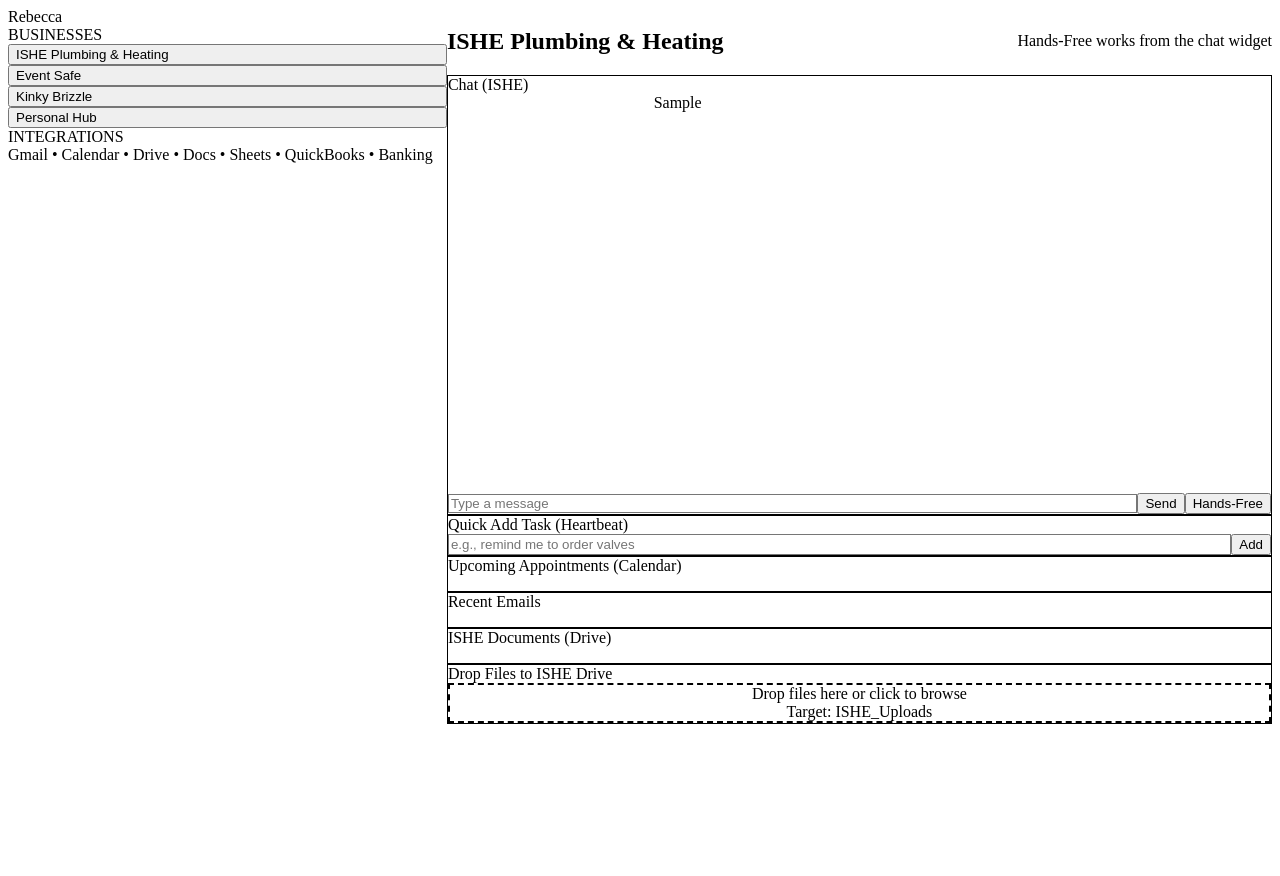
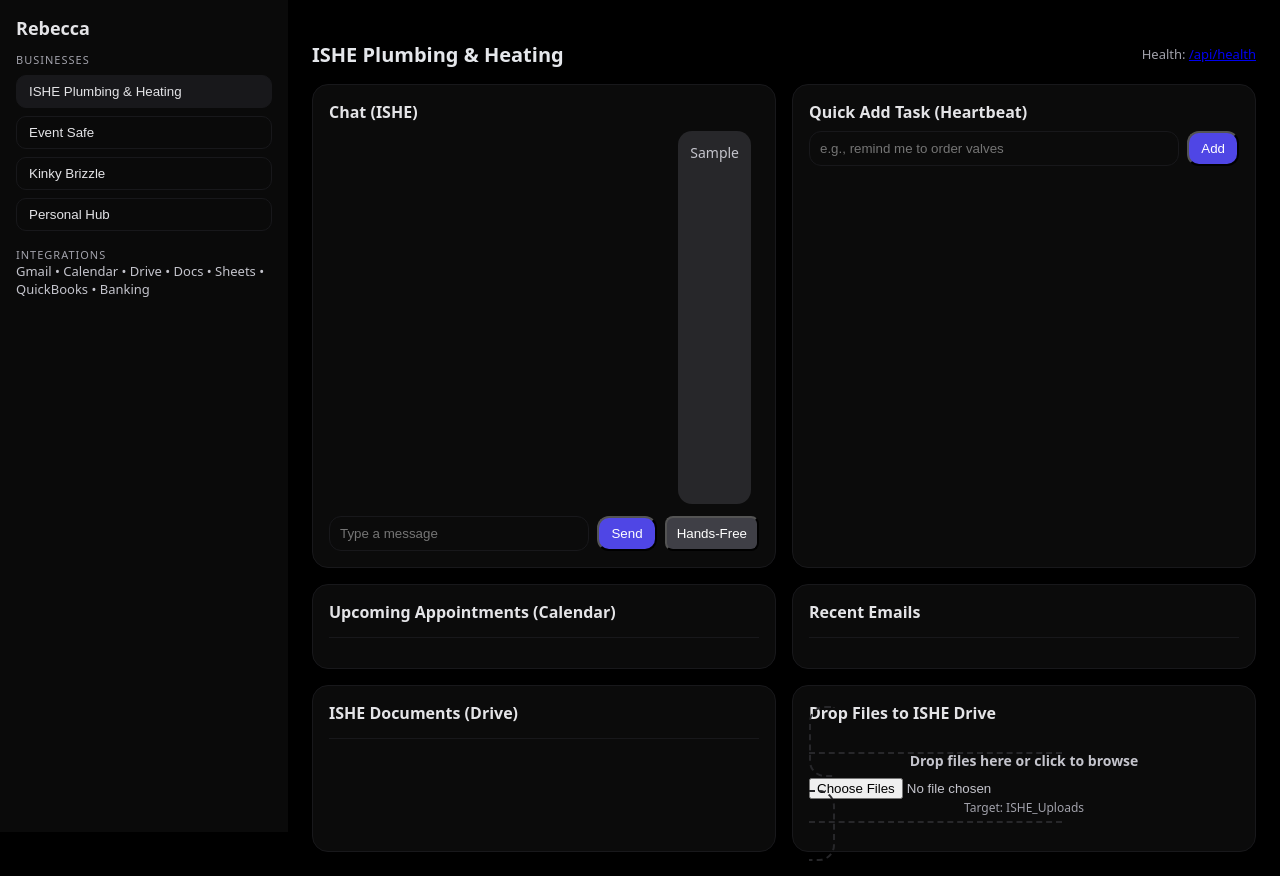
Before and after one commit to iansmith35/Rebecca-ai-studio-, a Next.js app: page / in a window 1280 px wide. Both pictures are taken after typing "Sample" into the empty fields and a click on the button "Send". Before the commit the page ends 816 px from the top, so only its background shows below. Built offline with nearby package versions, Linux system fonts and the light colour scheme; no server answers.

Commit message:
Complete Next.js dashboard conversion with inline styles
Co-authored-by: iansmith35 <217621709+iansmith35@users.noreply.github.com>

```diff
--- a/app/layout.tsx
+++ b/app/layout.tsx
@@ -1,18 +1,10 @@
-import './globals.css'
-
-export const metadata = {
-  title: 'Rebecca Studio',
-  description: 'Private Hard-Coded Setup (ISHE + Personal Hub)',
-}
-
-export default function RootLayout({
-  children,
-}: {
-  children: React.ReactNode
-}) {
+export const metadata = { title: "Rebecca Studio" };
+export default function RootLayout({ children }: { children: React.ReactNode }) {
   return (
     <html lang="en">
-      <body>{children}</body>
+      <body style={{ background: "#000", color: "#e5e7eb", margin: 0, fontFamily: "system-ui" }}>
+        {children}
+      </body>
     </html>
-  )
+  );
 }
--- a/app/page.tsx
+++ b/app/page.tsx
@@ -1,11 +1,26 @@
-"use client";
-import { useState } from "react";
 import Sidebar from "@/components/Sidebar";
 import { ISHEPanel, PersonalPanel } from "@/components/Panels";
 import Card from "@/components/Card";
 import { REBECCA } from "@/lib/rebeccaConfig";
+"use client";
+import { useState } from "react";
 
-export default function Page(){ return (<main className="min-h-screen bg-black text-zinc-100"><div className="flex"><ClientShell/></div></main>); }
-
-function ClientShell(){ const [active,setActive]=useState<string>(REBECCA.brands.find(b=>b.default)?.key||'ishe'); return (<><Sidebar active={active} onSelect={setActive}/><section className="flex-1 p-6 space-y-4"><header className="flex items-center justify-between"><h1 className="text-xl font-semibold">{label(active)}</h1><div className="text-sm text-zinc-400">Hands‑Free works from the chat widget</div></header>{active==='ishe'&&<ISHEPanel/>}{active==='personal'&&<PersonalPanel/>}{active==='eventsafe'&&<Card title="Event Safe">Linked later. Placeholder panel.</Card>}{active==='kinkybrizzle'&&<Card title="Kinky Brizzle">Linked later. Placeholder panel.</Card>}</section></>); }
-function label(key:string){ const m=REBECCA.brands.find(x=>x.key===key); return m?.label||key; }
+export default function Page() {
+  const [active, setActive] = useState(REBECCA.brands.find(b => b.default)?.key || "ishe");
+  return (
+    <main className="min-h-screen" style={{ display: "flex" }}>
+      <Sidebar active={active} onSelect={setActive} />
+      <section style={{ flex: 1, padding: 24 }}>
+        <header style={{ display: "flex", justifyContent: "space-between", alignItems: "center" }}>
+          <h1 style={{ fontSize: 20, fontWeight: 600 }}>{label(active)}</h1>
+          <div style={{ fontSize: 13, color: "#a1a1aa" }}>Health: <a href="/api/health">/api/health</a></div>
+        </header>
+        {active === "ishe" && <ISHEPanel />}
+        {active === "personal" && <PersonalPanel />}
+        {active === "eventsafe" && <Card title="Event Safe">Linked later. Placeholder panel.</Card>}
+        {active === "kinkybrizzle" && <Card title="Kinky Brizzle">Linked later. Placeholder panel.</Card>}
+      </section>
+    </main>
+  );
+  function label(key: string) { const m = REBECCA.brands.find(x => x.key === key); return m?.label || key; }
+}
--- a/components/Card.tsx
+++ b/components/Card.tsx
@@ -1,4 +1,9 @@
 import { ReactNode } from "react";
-export default function Card({ title, children }:{ title:string; children:ReactNode }){
-  return (<div className="rounded-2xl bg-zinc-900/50 border border-zinc-800 p-4"><div className="font-medium mb-2 text-zinc-200">{title}</div><div className="text-zinc-300 text-sm">{children}</div></div>);
+export default function Card({ title, children }:{ title:string; children:ReactNode }) {
+  return (
+    <div style={{ borderRadius: 16, background: "#0b0b0b", border: "1px solid #18181b", padding: 16 }}>
+      <div style={{ fontWeight: 600, marginBottom: 8, color: "#e4e4e7" }}>{title}</div>
+      <div style={{ fontSize: 14, color: "#c4c4cc" }}>{children}</div>
+    </div>
+  );
 }
--- a/components/Chat.tsx
+++ b/components/Chat.tsx
@@ -3,20 +3,32 @@ import { useEffect, useRef, useState } from "react";
 import { REBECCA } from "@/lib/rebeccaConfig";
 import HandsFree from "./HandsFree";
 async function gemini(prompt:string){
-  const res=await fetch(`https://generativelanguage.googleapis.com/v1beta/models/gemini-1.5-pro-latest:generateContent?key=${REBECCA.geminiKey}`,{method:'POST',headers:{'Content-Type':'application/json'},body:JSON.stringify({contents:[{role:'user',parts:[{text:prompt}]}]})});
-  const j=await res.json(); return j?.candidates?.[0]?.content?.parts?.[0]?.text||"";
+  const res = await fetch(`https://generativelanguage.googleapis.com/v1beta/models/gemini-1.5-pro-latest:generateContent?key=${REBECCA.geminiKey}`,{
+    method:"POST", headers:{ "Content-Type":"application/json" }, body: JSON.stringify({ contents:[{ role:"user", parts:[{ text: prompt }]}] })
+  });
+  const j = await res.json(); return j?.candidates?.[0]?.content?.parts?.[0]?.text || "";
 }
-async function proxy(action:string,payload:any){ const r=await fetch('/api/rebecca',{method:'POST',headers:{'Content-Type':'application/json'},body:JSON.stringify({action,...payload})}); return await r.json(); }
+async function proxy(action:string,payload:any){ const r=await fetch("/api/rebecca",{ method:"POST", headers:{ "Content-Type":"application/json" }, body: JSON.stringify({ action, ...payload })}); return await r.json(); }
 export default function Chat(){
-  const [input,setInput]=useState(""); const [messages,setMessages]=useState<{role:'you'|'rebecca',text:string}[]>([]); const [speech,setSpeech]=useState<string>(""); const boxRef=useRef<HTMLDivElement>(null);
+  const [input,setInput]=useState(""); const [messages,setMessages]=useState<{role:"you"|"rebecca",text:string}[]>([]); const [speech,setSpeech]=useState(""); const boxRef=useRef<HTMLDivElement>(null);
   useEffect(()=>{ boxRef.current?.scrollTo({top:9e9}); },[messages.length]);
-  const send=async(text:string)=>{
-    if(!text.trim())return; setMessages(m=>[...m,{role:'you',text}]); setInput(""); if(/^(remind me|add task|todo|to do)/i.test(text)){ await proxy('addTask',{ sheetId:REBECCA.sheetId, text}); }
-    const reply=await gemini(text); setMessages(m=>[...m,{role:'rebecca',text:reply||'(no reply)'}]); setSpeech(reply); await proxy('logChat',{ sheetId:REBECCA.sheetId, userText:text, botText:reply}); };
+  const send = async (text:string)=>{ if(!text.trim()) return;
+    setMessages(m=>[...m,{ role:"you", text }]); setInput("");
+    if (/^(remind me|add task|todo|to do)/i.test(text)) await proxy("addTask",{ sheetId: REBECCA.sheetId, text });
+    const reply = await gemini(text); setMessages(m=>[...m,{ role:"rebecca", text: reply || "(no reply)" }]); setSpeech(reply);
+    await proxy("logChat",{ sheetId: REBECCA.sheetId, userText: text, botText: reply });
+  };
   return (
-    <div className="h-[420px] flex flex-col">
-      <div ref={boxRef} className="flex-1 overflow-auto space-y-3 pr-2">{messages.map((m,i)=>(<div key={i} className={`max-w-[75%] p-3 rounded-xl ${m.role==='you'?"bg-zinc-800 ml-auto":"bg-zinc-900/70"}`}>{m.text}</div>))}</div>
-      <div className="mt-3 flex items-center gap-2"><input value={input} onChange={e=>setInput(e.target.value)} onKeyDown={e=>e.key==='Enter'&&send(input)} placeholder="Type a message" className="flex-1 bg-zinc-900 border border-zinc-800 rounded-xl px-3 py-2"/><button onClick={()=>send(input)} className="px-4 py-2 rounded-xl bg-indigo-600">Send</button><HandsFree onText={send} speech={speech}/></div>
+    <div style={{ height: 420, display: "flex", flexDirection: "column" }}>
+      <div ref={boxRef} style={{ flex:1, overflow:"auto", display:"grid", gap:12, paddingRight:8 }}>
+        {messages.map((m,i)=> (<div key={i} style={{ maxWidth:"75%", padding:12, borderRadius:14, background: m.role==="you"?"#27272a":"#0b0b0b", marginLeft: m.role==="you"?"auto":0 }}>{m.text}</div>))}
+      </div>
+      <div style={{ display:"flex", gap:8, marginTop:12 }}>
+        <input value={input} onChange={e=>setInput(e.target.value)} onKeyDown={e=>e.key==="Enter"&&send(input)} placeholder="Type a message"
+               style={{ flex:1, background:"#0b0b0b", border:"1px solid #18181b", borderRadius:12, padding:"8px 10px", color:"#e4e4e7" }}/>
+        <button onClick={()=>send(input)} style={{ padding:"8px 12px", borderRadius:12, background:"#4f46e5", color:"#fff" }}>Send</button>
+        <HandsFree onText={send} speech={speech}/>
+      </div>
     </div>
   );
 }
--- a/components/Dropzone.tsx
+++ b/components/Dropzone.tsx
@@ -1,7 +1,18 @@
 "use client";
 import { useState } from "react"; import { REBECCA } from "@/lib/rebeccaConfig";
-export default function Dropzone({ scope }:{ scope:'ishe'|'personal' }){
+export default function Dropzone({ scope }:{ scope:"ishe"|"personal" }) {
   const [busy,setBusy]=useState(false); const [msg,setMsg]=useState("");
-  const onChange=async(files:FileList|null)=>{ if(!files||!files.length)return; setBusy(true); setMsg(""); try{ for(const f of Array.from(files)){ const buf=await f.arrayBuffer(); const base64=btoa(String.fromCharCode(...new Uint8Array(buf))); const res=await fetch('/api/rebecca',{method:'POST',headers:{'Content-Type':'application/json'},body:JSON.stringify({action:'uploadFile',sheetId:REBECCA.sheetId,filename:f.name,mimeType:f.type||'application/octet-stream',base64,scope})}); const j=await res.json(); if(!j?.ok) throw new Error(j?.error||'Upload failed'); } setMsg('Uploaded ✅'); }catch(e:any){ setMsg(e.message||String(e)); } setBusy(false); };
-  return (<label className={`block border-2 border-dashed rounded-2xl p-6 text-center ${busy?'opacity-60 pointer-events-none':''}`}><div className="mb-2 font-medium">Drop files here or click to browse</div><input type="file" className="hidden" multiple onChange={e=>onChange(e.target.files)}/><div className="text-xs text-zinc-400">Target: {scope==='ishe'?"ISHE_Uploads":"Personal_Uploads"}</div>{msg&&<div className="mt-2 text-sm">{msg}</div>}</label>);
+  const onChange=async(files:FileList|null)=>{ if(!files||!files.length) return; setBusy(true); setMsg("");
+    try{ for(const f of Array.from(files)){ const buf=await f.arrayBuffer(); const base64=btoa(String.fromCharCode(...new Uint8Array(buf)));
+      const res=await fetch("/api/rebecca",{ method:"POST", headers:{ "Content-Type":"application/json" },
+        body: JSON.stringify({ action:"uploadFile", sheetId:REBECCA.sheetId, filename:f.name, mimeType:f.type||"application/octet-stream", base64, scope })});
+      const j=await res.json(); if(!j?.ok) throw new Error(j?.error||"Upload failed"); } setMsg("Uploaded ✅");
+    }catch(e:any){ setMsg(e.message||String(e)); } setBusy(false);
+  };
+  return (<label className={`block`} style={{ border:"2px dashed #27272a", borderRadius:16, padding:24, textAlign:"center", opacity:busy?0.6:1 }}>
+    <div style={{ marginBottom:8, fontWeight:600 }}>Drop files here or click to browse</div>
+    <input type="file" multiple className="hidden" onChange={e=>onChange(e.target.files)} />
+    <div style={{ fontSize:12, color:"#a1a1aa" }}>Target: {scope==="ishe"?"ISHE_Uploads":"Personal_Uploads"}</div>
+    {msg && <div style={{ marginTop:8 }}>{msg}</div>}
+  </label>);
 }
--- a/components/HandsFree.tsx
+++ b/components/HandsFree.tsx
@@ -1,9 +1,9 @@
 "use client";
 import { useEffect, useRef, useState } from "react";
-export default function HandsFree({ onText, speech }:{ onText:(t:string)=>void; speech?:string }){
+export default function HandsFree({ onText, speech }:{ onText:(t:string)=>void; speech?:string }) {
   const recRef = useRef<any>(null); const [listening,setListening]=useState(false);
   useEffect(()=>{ if (speech){ const u = new SpeechSynthesisUtterance(speech); speechSynthesis.cancel(); speechSynthesis.speak(u);} },[speech]);
-  const start=()=>{ const SR:any=(window as any).webkitSpeechRecognition||(window as any).SpeechRecognition; if(!SR) return alert('SpeechRecognition not supported'); const rec=new SR(); recRef.current=rec; rec.lang='en-GB'; rec.continuous=true; rec.onresult=(e:any)=>{ const t=e.results[e.results.length-1][0].transcript.trim(); onText(t);}; rec.onend=()=>setListening(false); rec.start(); setListening(true); };
+  const start=()=>{ const SR:any=(window as any).webkitSpeechRecognition||(window as any).SpeechRecognition; if(!SR) return alert("SpeechRecognition not supported"); const rec=new SR(); recRef.current=rec; rec.lang="en-GB"; rec.continuous=true; rec.onresult=(e:any)=>{ const t=e.results[e.results.length-1][0].transcript.trim(); onText(t);}; rec.onend=()=>setListening(false); rec.start(); setListening(true); };
   const stop=()=>{ recRef.current?.stop(); setListening(false); };
-  return (<button onClick={listening?stop:start} className={`px-3 py-1 rounded-lg text-sm ${listening?"bg-red-600":"bg-zinc-700"}`}>{listening?"Stop":"Hands‑Free"}</button>);
+  return (<button onClick={listening?stop:start} style={{ padding:"6px 10px", borderRadius:8, background:listening?"#dc2626":"#3f3f46", color:"#fff" }}>{listening?"Stop":"Hands-Free"}</button>);
 }
--- a/components/Panels.tsx
+++ b/components/Panels.tsx
@@ -1,14 +1,35 @@
 "use client";
 import Card from "./Card"; import Chat from "./Chat"; import Dropzone from "./Dropzone"; import { REBECCA } from "@/lib/rebeccaConfig"; import { useEffect, useState } from "react";
-async function proxy(action:string,payload:any){ const r=await fetch('/api/rebecca',{method:'POST',headers:{'Content-Type':'application/json'},body:JSON.stringify({action,...payload})}); return await r.json(); }
-function List({items}:{items:any[]}){ return (<ul className="divide-y divide-zinc-800">{items.map((it:any,idx:number)=>(<li key={idx} className="py-2 text-sm"><div className="font-medium">{it.title||it.subject||it.name}</div>{it.time&&<div className="text-xs text-zinc-400">{String(it.time)}</div>}{it.snippet&&<div className="text-xs text-zinc-400">{it.snippet}</div>}</li>))}</ul>); }
-export function ISHEPanel(){ const [emails,setEmails]=useState<any[]>([]); const [events,setEvents]=useState<any[]>([]); const [drive,setDrive]=useState<any[]>([]);
-  useEffect(()=>{ (async()=>{ const e=await proxy('listEmails',{max:10}); setEmails(e?.items||[]); const c=await proxy('listCalendar',{max:10}); setEvents(c?.items||[]); const d=await proxy('listDrive',{scope:'ishe',max:15}); setDrive(d?.items||[]); })(); },[]);
-  return (<div className="grid grid-cols-1 xl:grid-cols-2 gap-4"><Card title="Chat (ISHE)"><Chat/></Card><Card title="Quick Add Task (Heartbeat)"><QuickTask/></Card><Card title="Upcoming Appointments (Calendar)"><List items={events}/></Card><Card title="Recent Emails"><List items={emails}/></Card><Card title="ISHE Documents (Drive)"><List items={drive}/></Card><Card title="Drop Files to ISHE Drive"><Dropzone scope="ishe"/></Card></div>);
+async function proxy(action:string,payload:any){ const r=await fetch("/api/rebecca",{ method:"POST", headers:{ "Content-Type":"application/json" }, body: JSON.stringify({ action, ...payload })}); return await r.json(); }
+function List({ items }:{ items:any[] }){ return (<ul style={{ borderTop:"1px solid #18181b" }}>{items.map((it:any,idx:number)=>(<li key={idx} style={{ padding:"8px 0", borderBottom:"1px solid #18181b" }}>
+  <div style={{ fontWeight:600 }}>{it.title||it.subject||it.name}</div>{it.time&&<div style={{ fontSize:12, color:"#a1a1aa" }}>{String(it.time)}</div>}{it.snippet&&<div style={{ fontSize:12, color:"#a1a1aa" }}>{it.snippet}</div>}
+</li>))}</ul>); }
+export function ISHEPanel(){
+  const [emails,setEmails]=useState<any[]>([]); const [events,setEvents]=useState<any[]>([]); const [drive,setDrive]=useState<any[]>([]);
+  useEffect(()=>{ (async()=>{ const e=await proxy("listEmails",{ max:10 }); setEmails(e?.items||[]); const c=await proxy("listCalendar",{ max:10 }); setEvents(c?.items||[]); const d=await proxy("listDrive",{ scope:"ishe", max:15 }); setDrive(d?.items||[]); })(); },[]);
+  return (<div style={{ display:"grid", gap:16, gridTemplateColumns:"1fr 1fr" }}>
+    <Card title="Chat (ISHE)"><Chat/></Card>
+    <Card title="Quick Add Task (Heartbeat)"><QuickTask/></Card>
+    <Card title="Upcoming Appointments (Calendar)"><List items={events}/></Card>
+    <Card title="Recent Emails"><List items={emails}/></Card>
+    <Card title="ISHE Documents (Drive)"><List items={drive}/></Card>
+    <Card title="Drop Files to ISHE Drive"><Dropzone scope="ishe"/></Card>
+  </div>);
 }
-export function PersonalPanel(){ const [ok,setOk]=useState(false); const [pin,setPin]=useState(""); const [drive,setDrive]=useState<any[]>([]);
-  useEffect(()=>{ if(ok){ (async()=>{ const d=await proxy('listDrive',{scope:'personal',max:20}); setDrive(d?.items||[]); })(); } },[ok]);
-  if(!ok) return (<Card title="Enter PIN to access Personal Hub"><div className="flex gap-2"><input value={pin} onChange={e=>setPin(e.target.value)} placeholder="PIN" className="bg-zinc-900 border border-zinc-800 rounded-xl px-3 py-2"/><button onClick={()=>setOk(pin===REBECCA.personalPin)} className="px-3 py-2 rounded-xl bg-indigo-600">Unlock</button></div></Card>);
-  return (<div className="grid grid-cols-1 xl:grid-cols-2 gap-4"><Card title="Chat (Personal)"><Chat/></Card><Card title="Personal Documents (Drive)"><List items={drive}/></Card><Card title="Drop Files to Personal Drive"><Dropzone scope="personal"/></Card></div>);
+export function PersonalPanel(){
+  const [ok,setOk]=useState(false); const [pin,setPin]=useState(""); const [drive,setDrive]=useState<any[]>([]);
+  useEffect(()=>{ if(ok){ (async()=>{ const d=await proxy("listDrive",{ scope:"personal", max:20 }); setDrive(d?.items||[]); })(); } },[ok]);
+  if(!ok) return (<Card title="Enter PIN to access Personal Hub"><div style={{ display:"flex", gap:8 }}>
+    <input value={pin} onChange={e=>setPin(e.target.value)} placeholder="PIN" style={{ background:"#0b0b0b", border:"1px solid #18181b", borderRadius:12, padding:"8px 10px", color:"#e4e4e7" }}/>
+    <button onClick={()=>setOk(pin===REBECCA.personalPin)} style={{ padding:"8px 12px", borderRadius:12, background:"#4f46e5", color:"#fff" }}>Unlock</button>
+  </div></Card>);
+  return (<div style={{ display:"grid", gap:16, gridTemplateColumns:"1fr 1fr" }}>
+    <Card title="Chat (Personal)"><Chat/></Card>
+    <Card title="Personal Documents (Drive)"><List items={drive}/></Card>
+    <Card title="Drop Files to Personal Drive"><Dropzone scope="personal"/></Card>
+  </div>);
 }
-function QuickTask(){ const [text,setText]=useState(""); const add=async()=>{ if(!text.trim())return; await proxy('addTask',{ sheetId:REBECCA.sheetId, text}); setText(""); alert('Task added to Heartbeat ✅'); }; return (<div className="flex gap-2"><input value={text} onChange={e=>setText(e.target.value)} placeholder="e.g., remind me to order valves" className="flex-1 bg-zinc-900 border border-zinc-800 rounded-xl px-3 py-2"/><button onClick={add} className="px-3 py-2 rounded-xl bg-indigo-600">Add</button></div>); }
+function QuickTask(){ const [text,setText]=useState(""); const add=async()=>{ if(!text.trim()) return; await proxy("addTask",{ sheetId: REBECCA.sheetId, text }); setText(""); alert("Task added to Heartbeat ✅"); };
+  return (<div style={{ display:"flex", gap:8 }}><input value={text} onChange={e=>setText(e.target.value)} placeholder="e.g., remind me to order valves"
+    style={{ flex:1, background:"#0b0b0b", border:"1px solid #18181b", borderRadius:12, padding:"8px 10px", color:"#e4e4e7" }}/><button onClick={add} style={{ padding:"8px 12px", borderRadius:12, background:"#4f46e5", color:"#fff" }}>Add</button></div>);
+}
--- a/components/Sidebar.tsx
+++ b/components/Sidebar.tsx
@@ -1,18 +1,21 @@
 
 "use client";
 import { REBECCA } from "@/lib/rebeccaConfig";
-export default function Sidebar({ active, onSelect }:{ active:string; onSelect:(k:string)=>void }){
+export default function Sidebar({ active, onSelect }:{ active:string; onSelect:(k:string)=>void }) {
   return (
-    <aside className="w-64 bg-zinc-900 text-zinc-100 h-screen p-4 space-y-6">
-      <div className="text-lg font-semibold">Rebecca</div>
-      <div className="text-xs uppercase tracking-wide text-zinc-400">Businesses</div>
-      <nav className="space-y-2">
-        {REBECCA.brands.map(b=> (
-          <button key={b.key} onClick={()=>onSelect(b.key)} className={`w-full text-left px-3 py-2 rounded-lg hover:bg-zinc-800 ${active===b.key?"bg-zinc-800":''}`}>{b.label}</button>
+    <aside style={{ width: 256, background: "#0a0a0a", color: "#e4e4e7", height: "100vh", padding: 16 }}>
+      <div style={{ fontSize: 18, fontWeight: 600, marginBottom: 12 }}>Rebecca</div>
+      <div style={{ fontSize: 11, letterSpacing: 1, color: "#a1a1aa", textTransform: "uppercase" }}>Businesses</div>
+      <nav style={{ marginTop: 8, display: "grid", gap: 8 }}>
+        {REBECCA.brands.map(b => (
+          <button key={b.key} onClick={() => onSelect(b.key)}
+            style={{ textAlign: "left", padding: "8px 12px", borderRadius: 10, background: active===b.key ? "#18181b":"transparent", color: "#e4e4e7", border:"1px solid #18181b" }}>
+            {b.label}
+          </button>
         ))}
       </nav>
-      <div className="text-xs uppercase tracking-wide text-zinc-400">Integrations</div>
-      <div className="text-sm text-zinc-300">Gmail • Calendar • Drive • Docs • Sheets • QuickBooks • Banking</div>
+      <div style={{ marginTop: 16, fontSize: 11, letterSpacing: 1, color: "#a1a1aa", textTransform: "uppercase" }}>Integrations</div>
+      <div style={{ fontSize: 13, color: "#c4c4cc" }}>Gmail • Calendar • Drive • Docs • Sheets • QuickBooks • Banking</div>
     </aside>
   );
 }
--- a/next.config.js
+++ b/next.config.js
@@ -1,5 +1,3 @@
 /** @type {import('next').NextConfig} */
-const nextConfig = {
-  reactStrictMode: true
-};
+const nextConfig = { reactStrictMode: true, experimental: { appDir: true } };
 module.exports = nextConfig;
```
Also changed, not shown: vercel.json (deleted).
